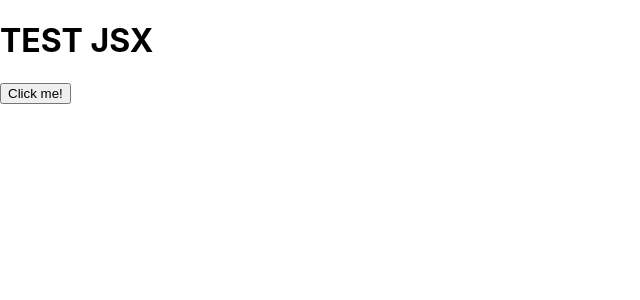
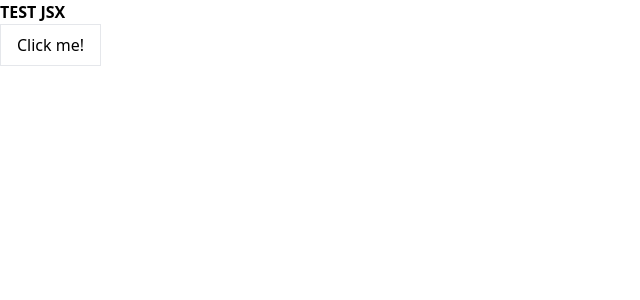
Before and after one commit to sergeyrudik/cra-test, a React (Create React App) app: page / in a window 1280 px wide. Shown: the top 300 px of the page, without its empty margins (0-640 px from the left). Built offline with nearby package versions, Linux system fonts and the light colour scheme.

Commit message:
update prj

```diff
--- a/package.json
+++ b/package.json
@@ -39,5 +39,10 @@
       "last 1 firefox version",
       "last 1 safari version"
     ]
+  },
+  "devDependencies": {
+    "autoprefixer": "^10.4.13",
+    "postcss": "^8.4.18",
+    "tailwindcss": "^3.2.3"
   }
 }
--- /dev/null
+++ b/postcss.config.js
@@ -0,0 +1,6 @@
+module.exports = {
+  plugins: {
+    tailwindcss: {},
+    autoprefixer: {},
+  },
+}
--- a/src/App.tsx
+++ b/src/App.tsx
@@ -1,12 +1,13 @@
 import {createElement as e} from 'react';
 
 function App() {
-    // return (
-    //     <h1>New React app</h1>
-    // )
-    return e('div', {className: 'container'}, [
-        e('h1', {className: 'font-bold'}, 'TEST JSX'),
-        e('button', {className: ''}, 'Click me!'),
+    return e('div', {className: 'container', key: 1}, [
+        e('h1', {className: 'font-bold', key: 2}, 'TEST JSX'),
+        e('button', {
+            className: 'py-2 px-4 border',
+            key: 3,
+            onClick: () => console.log('Clicked at button!')
+        }, 'Click me!'),
     ])
 }
 
--- a/src/index.css
+++ b/src/index.css
@@ -1,13 +1,3 @@
-body {
-  margin: 0;
-  font-family: -apple-system, BlinkMacSystemFont, 'Segoe UI', 'Roboto', 'Oxygen',
-    'Ubuntu', 'Cantarell', 'Fira Sans', 'Droid Sans', 'Helvetica Neue',
-    sans-serif;
-  -webkit-font-smoothing: antialiased;
-  -moz-osx-font-smoothing: grayscale;
-}
-
-code {
-  font-family: source-code-pro, Menlo, Monaco, Consolas, 'Courier New',
-    monospace;
-}
+@tailwind base;
+@tailwind components;
+@tailwind utilities;
--- /dev/null
+++ b/tailwind.config.js
@@ -0,0 +1,10 @@
+/** @type {import('tailwindcss').Config} */
+module.exports = {
+    content: [
+        "./src/**/*.{js,jsx,ts,tsx}",
+    ],
+    theme: {
+        extend: {},
+    },
+    plugins: [],
+}
```
